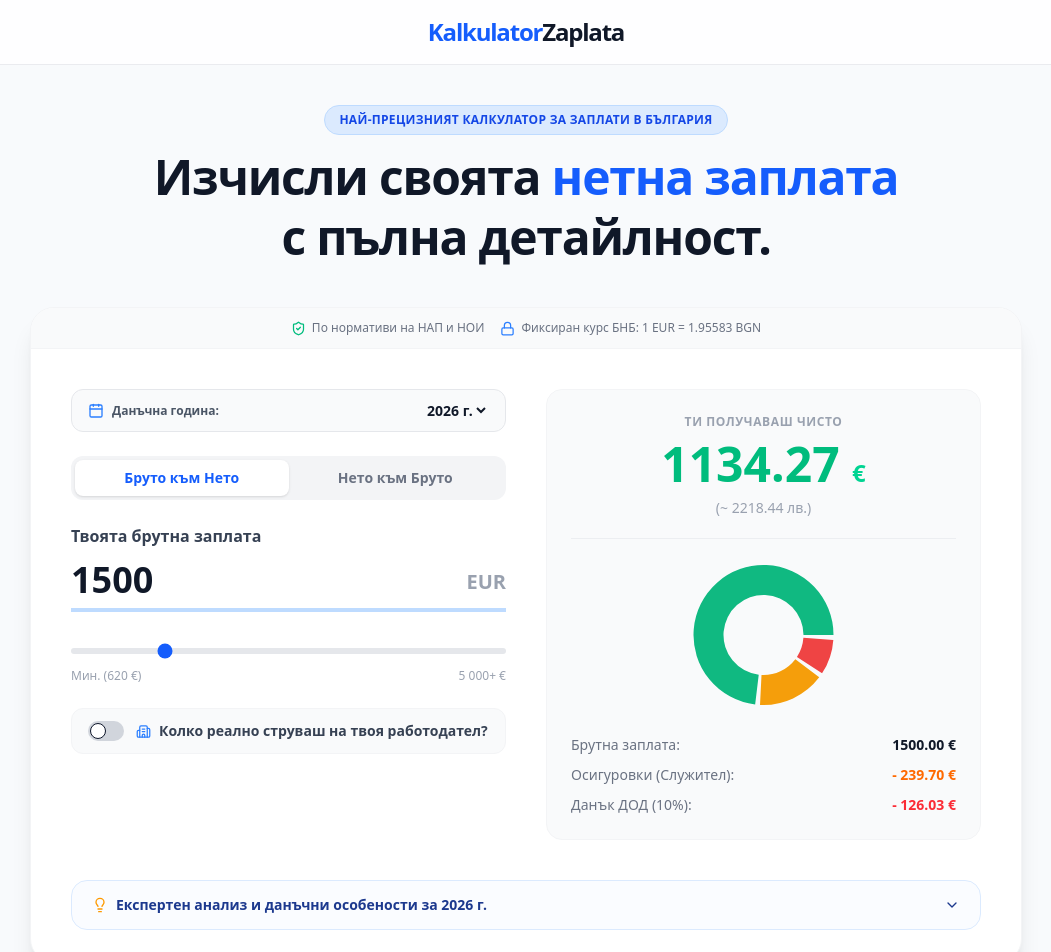
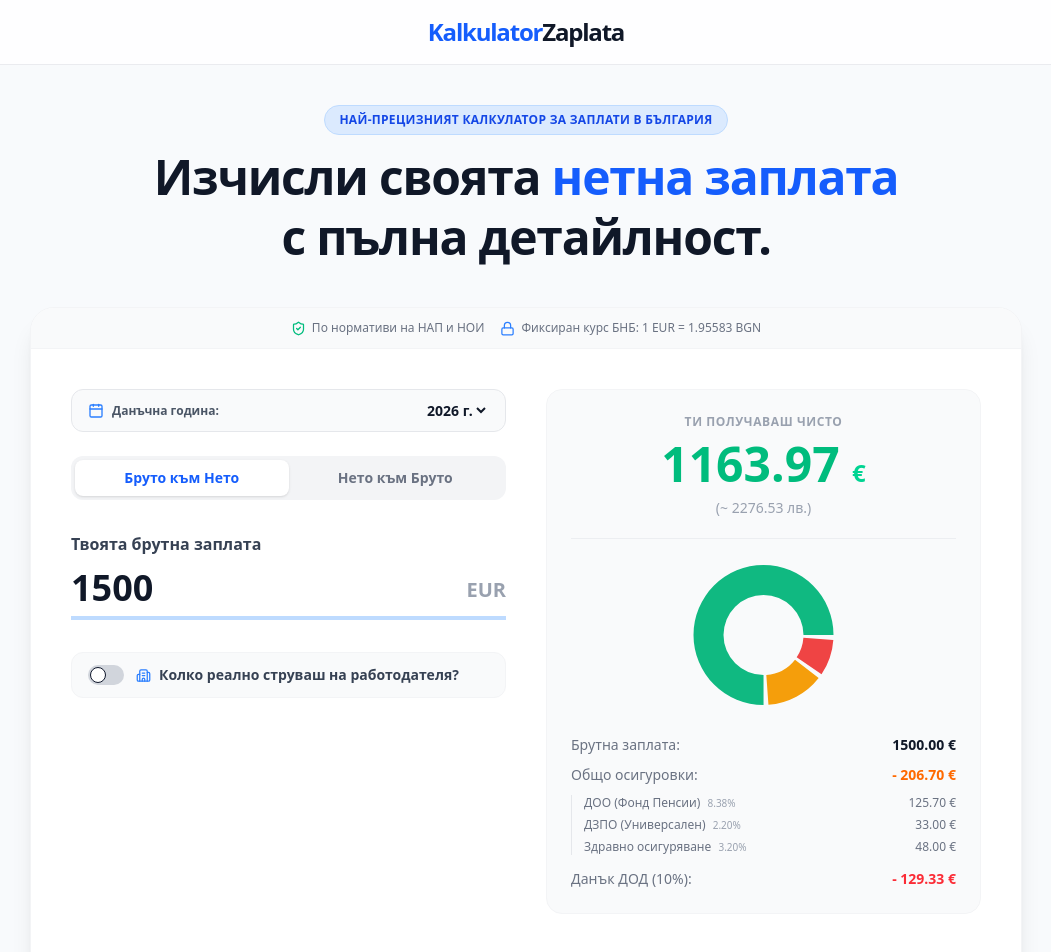
Before and after one commit to lozanoverik-art/Kalkulator-Zaplata, a Next.js app: page / in a window 1280 px wide. Shown: the top 952 px of the page, without its empty margins (114-1165 px from the left). Built offline with nearby package versions, Linux system fonts and the light colour scheme.

Commit message:
fix employee DOO rate to 8.38%

```diff
--- a/app/CalculatorWidget.tsx
+++ b/app/CalculatorWidget.tsx
@@ -1,4 +1,3 @@
-// src/app/CalculatorWidget.tsx
 "use client";
 
 import { useState, useEffect } from "react";
@@ -99,7 +98,7 @@ export default function CalculatorWidget() {
 
   return (
     <div className="w-full bg-white rounded-3xl shadow-xl overflow-hidden border border-gray-100 transition-colors">
-      {/* Дискретна лента със знаци за доверие горе в уиджета */}
+      {/* Дискретна лента със знаци за доверие */}
       <div className="bg-gray-50 border-b border-gray-100 py-3 px-6 flex flex-wrap items-center justify-center gap-4 text-xs text-gray-500 font-medium">
         <span className="inline-flex items-center gap-1.5">
           <ShieldCheck size={15} className="text-emerald-500" />
@@ -157,7 +156,7 @@ export default function CalculatorWidget() {
             </button>
           </div>
 
-          <div>
+          <div className="pt-2">
             <label className="block text-gray-700 font-bold mb-3 text-base">
               {calcMode === "grossToNet"
                 ? "Твоята брутна заплата"
@@ -172,43 +171,15 @@ export default function CalculatorWidget() {
                 className="w-full text-4xl font-black text-gray-900 border-b-4 border-blue-200 focus:border-blue-600 outline-none pb-2 bg-transparent transition-colors"
                 placeholder="0"
                 min="0"
-                inputMode="numeric"
-                pattern="[0-9]*"
+                step="any"
+                inputMode="decimal"
               />
               <span className="absolute right-0 bottom-4 text-gray-400 font-bold text-xl">
                 EUR
               </span>
             </div>
 
-            <div className="mt-6">
-              <input
-                type="range"
-                min={
-                  calcMode === "grossToNet"
-                    ? currentConfig.MIN_WAGE
-                    : currentConfig.MIN_WAGE * 0.77
-                }
-                max="5000"
-                step="50"
-                value={Number(inputValue) || 0}
-                onChange={(e) => setInputValue(e.target.value)}
-                className="w-full h-1.5 bg-gray-200 rounded-lg appearance-none cursor-pointer accent-blue-600"
-              />
-              <div className="flex justify-between text-xs text-gray-400 mt-2 font-medium">
-                <span>
-                  Мин. (
-                  {Math.round(
-                    calcMode === "grossToNet"
-                      ? currentConfig.MIN_WAGE
-                      : currentConfig.MIN_WAGE * 0.77,
-                  )}{" "}
-                  €)
-                </span>
-                <span>5 000+ €</span>
-              </div>
-            </div>
-
-            <div className="mt-6 bg-gray-50 px-4 py-3 rounded-xl border border-gray-100 transition-colors">
+            <div className="mt-8 bg-gray-50 px-4 py-3 rounded-xl border border-gray-100 transition-colors">
               <label className="flex items-center gap-3 cursor-pointer">
                 <div className="relative flex items-center">
                   <input
@@ -221,7 +192,7 @@ export default function CalculatorWidget() {
                 </div>
                 <span className="text-xs md:text-sm font-bold text-gray-700 flex items-center gap-2">
                   <Building2 size={15} className="text-blue-500" />
-                  Колко реално струваш на твоя работодател?
+                  Колко реално струваш на работодателя?
                 </span>
               </label>
             </div>
@@ -282,8 +253,10 @@ export default function CalculatorWidget() {
                     {result.gross.toFixed(2)} €
                   </span>
                 </div>
-                <div className="flex justify-between items-center">
-                  <span className="text-gray-500">Осигуровки (Служител):</span>
+
+                {/* Главен ред за общи осигуровки */}
+                <div className="flex justify-between items-center mt-1">
+                  <span className="text-gray-500">Общо осигуровки:</span>
                   <span className="font-bold text-orange-500">
                     -{" "}
                     {(
@@ -294,7 +267,24 @@ export default function CalculatorWidget() {
                     €
                   </span>
                 </div>
-                <div className="flex justify-between items-center">
+
+                {/* Детайлна разбивка с отстъп */}
+                <div className="pl-3 mt-1.5 mb-2.5 space-y-1.5 text-xs text-gray-500 border-l-[1.5px] border-gray-200">
+                  <div className="flex justify-between">
+                    <span>ДОО (Фонд Пенсии) <span className="text-[10px] text-gray-400 ml-1">8.38%</span></span>
+                    <span>{result.employeeTaxes.doo.toFixed(2)} €</span>
+                  </div>
+                  <div className="flex justify-between">
+                    <span>ДЗПО (Универсален) <span className="text-[10px] text-gray-400 ml-1">2.20%</span></span>
+                    <span>{result.employeeTaxes.dzpo.toFixed(2)} €</span>
+                  </div>
+                  <div className="flex justify-between">
+                    <span>Здравно осигуряване <span className="text-[10px] text-gray-400 ml-1">3.20%</span></span>
+                    <span>{result.employeeTaxes.health.toFixed(2)} €</span>
+                  </div>
+                </div>
+
+                <div className="flex justify-between items-center pt-1">
                   <span className="text-gray-500">Данък ДОД (10%):</span>
                   <span className="font-bold text-red-500">
                     - {result.employeeTaxes.incomeTax.toFixed(2)} €
--- a/app/page.tsx
+++ b/app/page.tsx
@@ -1,4 +1,3 @@
-// src/app/page.tsx
 "use client";
 
 import CalculatorWidget from "./CalculatorWidget";
@@ -28,11 +27,6 @@ export default function Home() {
             </span>{" "}
             с пълна детайлност.
           </h1>
-          {/* <p className="text-base md:text-lg text-gray-500 dark:text-gray-400 font-medium">
-            Единственият калкулатор с 10-годишен исторически архив (2016–2026
-            г.), експертен данъчен съветник и мигновени изчисления Бруто към
-            Нето.
-          </p> */}
         </div>
 
         {/* Единствен и мощен уиджет за заплати */}
--- a/utils/config.ts
+++ b/utils/config.ts
@@ -20,7 +20,7 @@ export const TAX_YEARS: Record<number, YearConfig> = {
         year: 2026,
         MIN_WAGE: 620.20, // 1213 лв.
         MAX_INSURABLE_INCOME: 2111.64, // 4130 лв.
-        EMPLOYEE_DOO: 0.1058,
+        EMPLOYEE_DOO: 0.0838,
         EMPLOYEE_DZPO: 0.0220,
         EMPLOYEE_HEALTH: 0.0320,
         INCOME_TAX: 0.1000,
@@ -32,7 +32,7 @@ export const TAX_YEARS: Record<number, YearConfig> = {
         year: 2025,
         MIN_WAGE: 550.66, // 1077 лв.
         MAX_INSURABLE_INCOME: 2111.64, // 4130 лв.
-        EMPLOYEE_DOO: 0.1058,
+        EMPLOYEE_DOO: 0.0838,
         EMPLOYEE_DZPO: 0.0220,
         EMPLOYEE_HEALTH: 0.0320,
         INCOME_TAX: 0.1000,
@@ -44,7 +44,7 @@ export const TAX_YEARS: Record<number, YearConfig> = {
         year: 2024,
         MIN_WAGE: 477.04, // 933 лв.
         MAX_INSURABLE_INCOME: 1917.34, // 3750 лв.
-        EMPLOYEE_DOO: 0.1058,
+        EMPLOYEE_DOO: 0.0838,
         EMPLOYEE_DZPO: 0.0220,
         EMPLOYEE_HEALTH: 0.0320,
         INCOME_TAX: 0.1000,
@@ -56,7 +56,7 @@ export const TAX_YEARS: Record<number, YearConfig> = {
         year: 2023,
         MIN_WAGE: 398.81, // 780 лв.
         MAX_INSURABLE_INCOME: 1738.39, // 3400 лв.
-        EMPLOYEE_DOO: 0.1058,
+        EMPLOYEE_DOO: 0.0838,
         EMPLOYEE_DZPO: 0.0220,
         EMPLOYEE_HEALTH: 0.0320,
         INCOME_TAX: 0.1000,
@@ -68,7 +68,7 @@ export const TAX_YEARS: Record<number, YearConfig> = {
         year: 2022,
         MIN_WAGE: 363.02, // 710 лв.
         MAX_INSURABLE_INCOME: 1533.88, // 3000 лв.
-        EMPLOYEE_DOO: 0.1058,
+        EMPLOYEE_DOO: 0.0838,
         EMPLOYEE_DZPO: 0.0220,
         EMPLOYEE_HEALTH: 0.0320,
         INCOME_TAX: 0.1000,
@@ -80,7 +80,7 @@ export const TAX_YEARS: Record<number, YearConfig> = {
         year: 2021,
         MIN_WAGE: 332.34, // 650 лв.
         MAX_INSURABLE_INCOME: 1533.88, // 3000 лв.
-        EMPLOYEE_DOO: 0.1058,
+        EMPLOYEE_DOO: 0.0838,
         EMPLOYEE_DZPO: 0.0220,
         EMPLOYEE_HEALTH: 0.0320,
         INCOME_TAX: 0.1000,
@@ -92,7 +92,7 @@ export const TAX_YEARS: Record<number, YearConfig> = {
         year: 2020,
         MIN_WAGE: 311.89, // 610 лв.
         MAX_INSURABLE_INCOME: 1533.88, // 3000 лв.
-        EMPLOYEE_DOO: 0.1058,
+        EMPLOYEE_DOO: 0.0838,
         EMPLOYEE_DZPO: 0.0220,
         EMPLOYEE_HEALTH: 0.0320,
         INCOME_TAX: 0.1000,
@@ -104,7 +104,7 @@ export const TAX_YEARS: Record<number, YearConfig> = {
         year: 2019,
         MIN_WAGE: 286.32, // 560 лв.
         MAX_INSURABLE_INCOME: 1329.36, // 2600 лв.
-        EMPLOYEE_DOO: 0.1058,
+        EMPLOYEE_DOO: 0.0838,
         EMPLOYEE_DZPO: 0.0220,
         EMPLOYEE_HEALTH: 0.0320,
         INCOME_TAX: 0.1000,
@@ -116,7 +116,7 @@ export const TAX_YEARS: Record<number, YearConfig> = {
         year: 2018,
         MIN_WAGE: 260.76, // 510 лв.
         MAX_INSURABLE_INCOME: 1329.36, // 2600 лв.
-        EMPLOYEE_DOO: 0.1058,
+        EMPLOYEE_DOO: 0.0838,
         EMPLOYEE_DZPO: 0.0220,
         EMPLOYEE_HEALTH: 0.0320,
         INCOME_TAX: 0.1000,
@@ -128,7 +128,7 @@ export const TAX_YEARS: Record<number, YearConfig> = {
         year: 2017,
         MIN_WAGE: 235.19, // 460 лв.
         MAX_INSURABLE_INCOME: 1329.36, // 2600 лв.
-        EMPLOYEE_DOO: 0.1058,
+        EMPLOYEE_DOO: 0.0838,
         EMPLOYEE_DZPO: 0.0220,
         EMPLOYEE_HEALTH: 0.0320,
         INCOME_TAX: 0.1000,
@@ -140,7 +140,7 @@ export const TAX_YEARS: Record<number, YearConfig> = {
         year: 2016,
         MIN_WAGE: 214.74, // 420 лв.
         MAX_INSURABLE_INCOME: 1329.36, // 2600 лв.
-        EMPLOYEE_DOO: 0.1058,
+        EMPLOYEE_DOO: 0.0838,
         EMPLOYEE_DZPO: 0.0220,
         EMPLOYEE_HEALTH: 0.0320,
         INCOME_TAX: 0.1000,
--- a/utils/sickLeaveCalculator.ts
+++ /dev/null
@@ -1,49 +0,0 @@
-// src/utils/sickLeaveCalculator.ts
-
-export interface SickLeaveResult {
-  employerDays: number;
-  employerAmount: number;
-  noiDays: number;
-  noiAmount: number;
-  totalAmount: number;
-  averageDailyWage: number;
-}
-
-export function calculateSickLeave(
-  grossWage: number,
-  totalSickDays: number,
-  workingDaysInMonth: number = 21
-): SickLeaveResult {
-  if (grossWage <= 0 || totalSickDays <= 0) {
-    return {
-      employerDays: 0,
-      employerAmount: 0,
-      noiDays: 0,
-      noiAmount: 0,
-      totalAmount: 0,
-      averageDailyWage: 0,
-    };
-  }
-
-  // Среднодневно брутно възнаграждение за месеца
-  const dailyWage = grossWage / workingDaysInMonth;
-
-  // Първите 3 дни се плащат от работодателя (70%)
-  const employerDays = Math.min(totalSickDays, 3);
-  const employerAmount = employerDays * (dailyWage * 0.70);
-
-  // От 4-тия ден нататък се плаща от НОИ (80%)
-  const noiDays = Math.max(0, totalSickDays - 3);
-  const noiAmount = noiDays * (dailyWage * 0.80);
-
-  const totalAmount = employerAmount + noiAmount;
-
-  return {
-    employerDays,
-    employerAmount,
-    noiDays,
-    noiAmount,
-    totalAmount,
-    averageDailyWage: dailyWage,
-  };
-}
```
